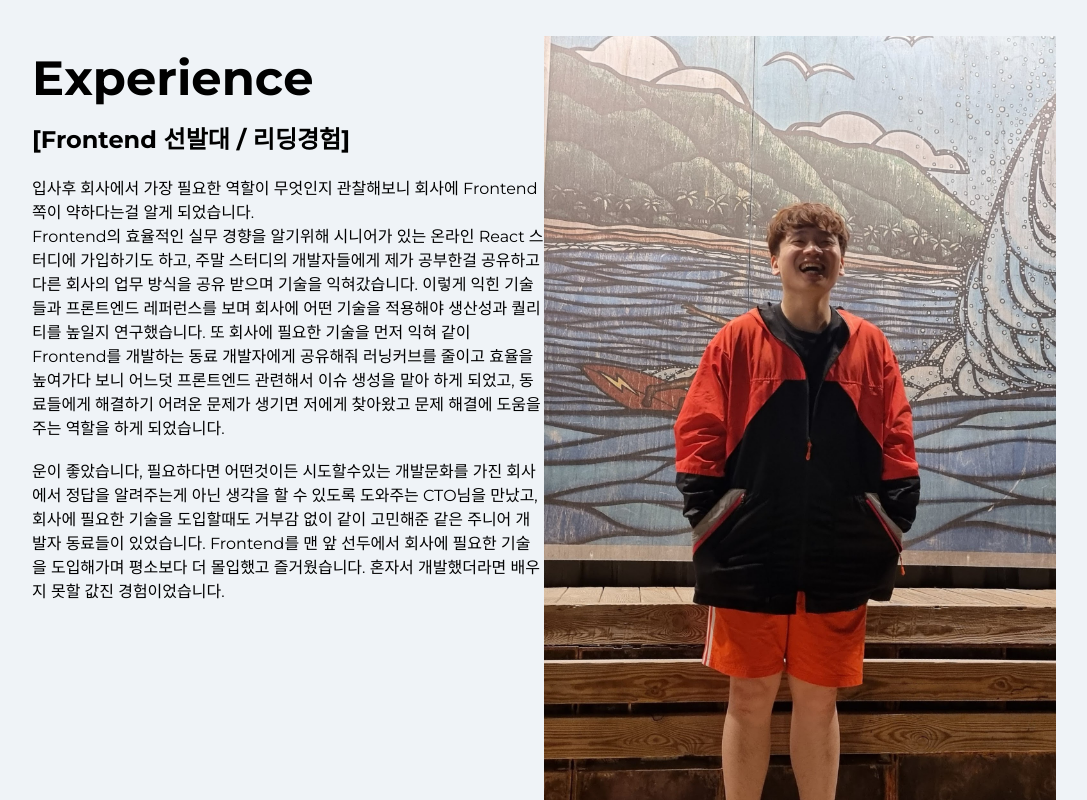
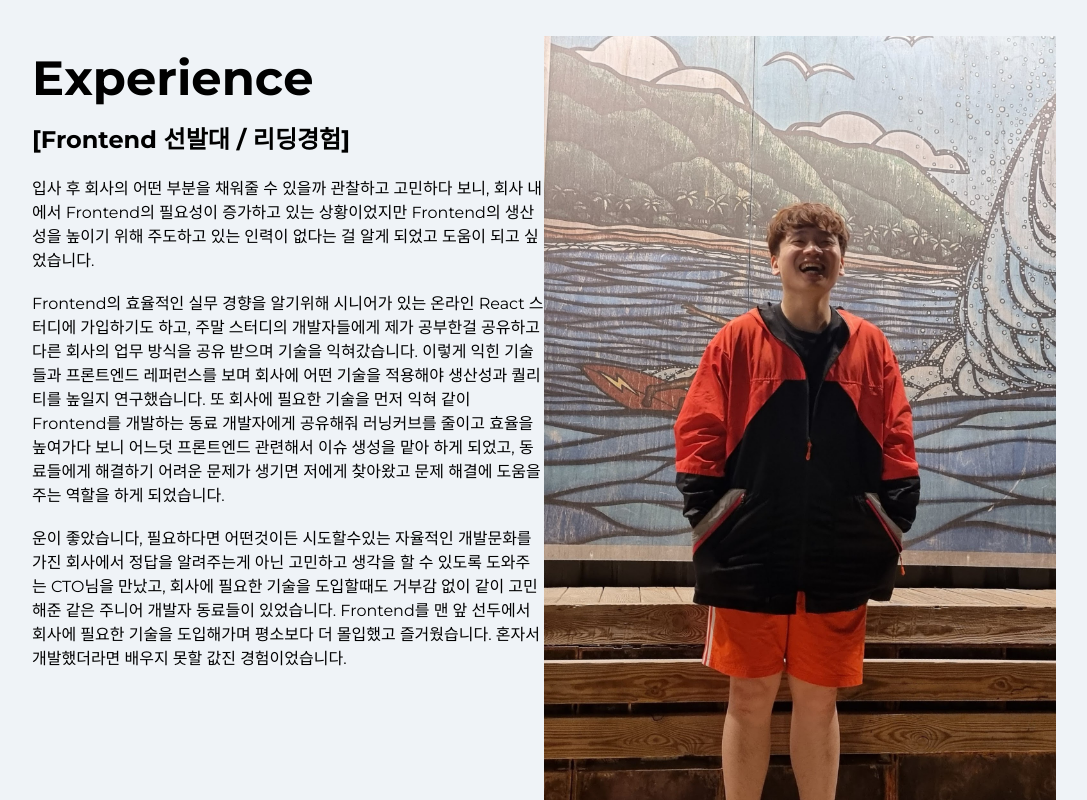
Before and after one commit to Kanarkh/introduce, a React (Create React App) app: page / in a window 1280 px wide. Shown: the part 700-1500 px from the top of the page, without its empty margins (96-1183 px from the left). Built offline with nearby package versions, Linux system fonts and the light colour scheme.

Commit message:
Experience 문구 수정

```diff
--- a/src/components/Portfolio.js
+++ b/src/components/Portfolio.js
@@ -142,7 +142,7 @@ const Portfolio = () => {
                             <h3>프로젝트 기여</h3>
                             <p>
                                 <ul>
-                                    <li>Frontend 이슈 분배</li>
+                                    <li>Frontend 이슈 생성</li>
                                     <li>Frontend 개발</li>
                                     <li>컴포넌트 초기 개발</li>
                                     <li>필요 기술 학습후 팀원들에게 공유</li>
@@ -151,6 +151,7 @@ const Portfolio = () => {
                                     <li>디자이너와 소통</li>
                                     <li>Backend 로그인 관련 API 개발 (golang, mongodb, redis)</li>
                                     <li>Frontend docker image build</li>
+                                    <li>runtime 환경변수를 사용해 배포 후에도 endpoint 등을 변경할수 있도록 개발</li>
                                 </ul>
                             </p>
                             <h3 className="portfolio_toggle_h3" onClick={() => {
@@ -263,7 +264,7 @@ const Portfolio = () => {
                             <h3>프로젝트 기여</h3>
                             <p>
                                 <ul>
-                                    <li>Frontend 이슈 분배</li>
+                                    <li>Frontend 이슈 생성</li>
                                     <li>Frontend 개발</li>
                                     <li>필요 기술 학습후 팀원들에게 공유</li>
                                     <li>Web publish</li>
--- a/src/components/about.js
+++ b/src/components/about.js
@@ -12,18 +12,19 @@ const About = () => {
             </Fade>
             <p>
               <h2>[Frontend 선발대 / 리딩경험]</h2>
-              입사후 회사에서 가장 필요한 역할이 무엇인지 관찰해보니 회사에 Frontend쪽이 약하다는걸 알게 되었습니다.<br/>
+              입사 후 회사의 어떤 부분을 채워줄 수 있을까 관찰하고 고민하다 보니, 회사 내에서 Frontend의 필요성이 증가하고 있는 상황이었지만 Frontend의 생산성을 높이기 위해 주도하고 있는 인력이 없다는 걸 알게 되었고 도움이 되고 싶었습니다.
+              <br/><br/>
               Frontend의 효율적인 실무 경향을 알기위해 시니어가 있는 온라인 React 스터디에 가입하기도 하고, 주말 스터디의 개발자들에게 제가 공부한걸 공유하고 다른 회사의 업무 방식을 공유 받으며 기술을 익혀갔습니다.
               이렇게 익힌 기술들과 프론트엔드 레퍼런스를 보며 회사에 어떤 기술을 적용해야 생산성과 퀄리티를 높일지 연구했습니다. 또 회사에 필요한 기술을 먼저 익혀 같이 Frontend를 개발하는 동료 개발자에게 공유해줘 러닝커브를 줄이고 효율을 높여가다 보니
               어느덧 프론트엔드 관련해서 이슈 생성을 맡아 하게 되었고, 동료들에게 해결하기 어려운 문제가 생기면 저에게 찾아왔고 문제 해결에 도움을 주는 역할을 하게 되었습니다.
               <br/><br/>
-              운이 좋았습니다, 필요하다면 어떤것이든 시도할수있는 개발문화를 가진 회사에서 정답을 알려주는게 아닌 생각을 할 수 있도록 도와주는 CTO님을 만났고, 회사에 필요한 기술을 도입할때도 거부감 없이 같이 고민해준 같은 주니어 개발자 동료들이 있었습니다.
+              운이 좋았습니다, 필요하다면 어떤것이든 시도할수있는 자율적인 개발문화를 가진 회사에서 정답을 알려주는게 아닌 고민하고 생각을 할 수 있도록 도와주는 CTO님을 만났고, 회사에 필요한 기술을 도입할때도 거부감 없이 같이 고민해준 같은 주니어 개발자 동료들이 있었습니다.
               Frontend를 맨 앞 선두에서 회사에 필요한 기술을 도입해가며 평소보다 더 몰입했고 즐거웠습니다. 혼자서 개발했더라면 배우지 못할 값진 경험이었습니다.
               <br/><br/>
             </p>
           </div>
           <div className="image-wrapper">
-            <img className="about_myimg" src={me} alt="about"></img>
+            <img className="about_myimg" src={me} alt="about"/>
           </div>
         </div>
       </div>
```
